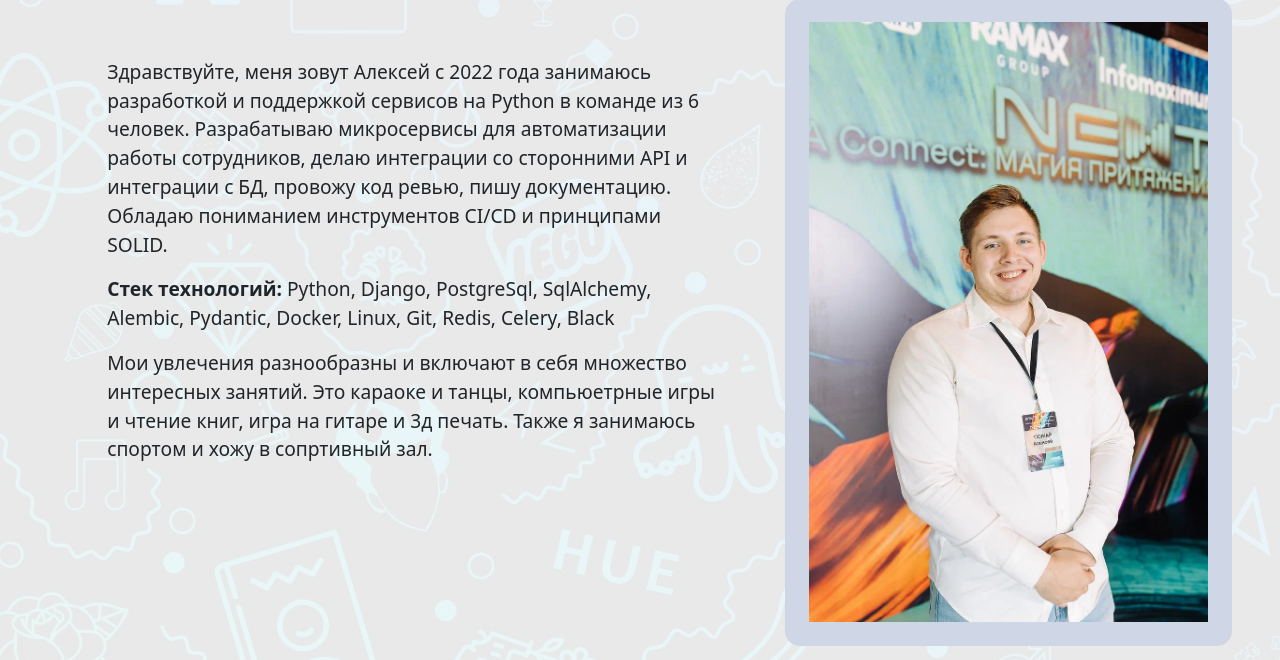
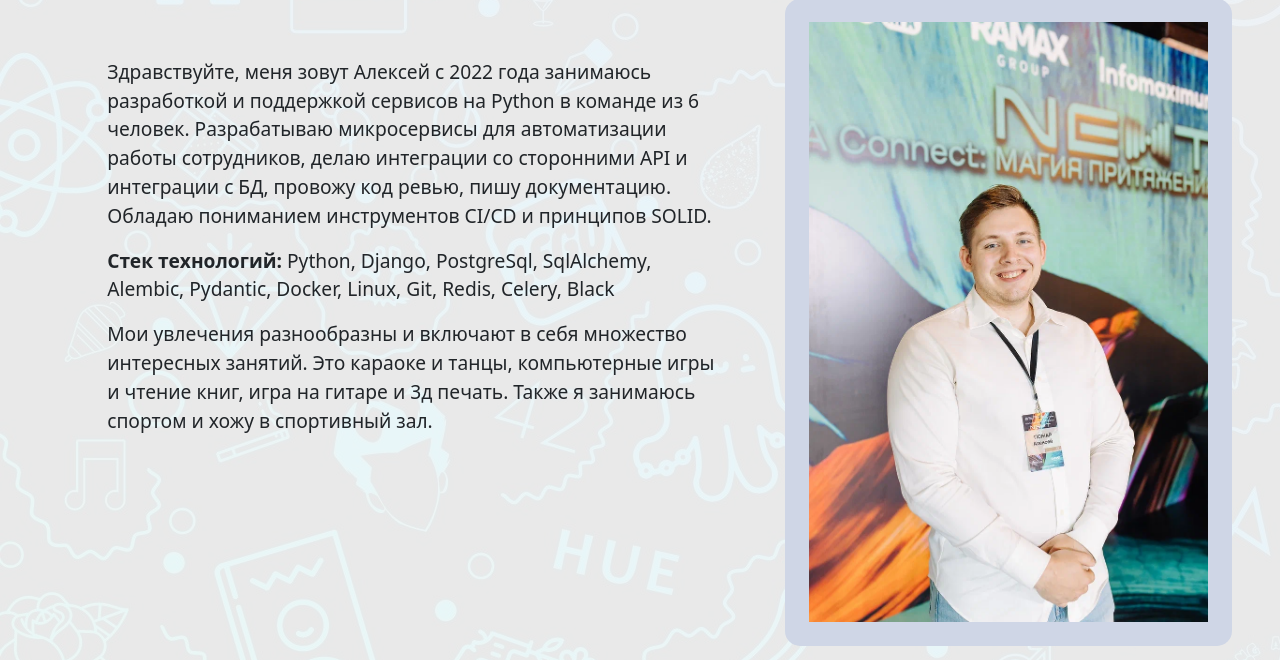
Before and after one commit to lexa946/Alex-Site, a FastAPI app: page /main/ in a window 1280 px wide. Shown: the part 173-833 px from the top of the page. Run offline with FastAPI, Linux system fonts and the light colour scheme; data comes from the database, SQL or seed files in the repository.

Commit message:
Поправил ошибки

```diff
--- a/mainapp/templates/index.html
+++ b/mainapp/templates/index.html
@@ -10,7 +10,7 @@
                 Python в
                 команде из 6 человек. Разрабатываю микросервисы для автоматизации работы сотрудников, делаю интеграции
                 со сторонними API и интеграции с БД, провожу код ревью, пишу документацию. Обладаю пониманием
-                инструментов CI/CD и принципами SOLID.
+                инструментов CI/CD и принципов SOLID.
             </p>
 
             <p><b>Стек технологий:</b> Python, Django, PostgreSql, SqlAlchemy, Alembic, Pydantic, Docker, Linux, Git,
@@ -20,8 +20,8 @@
             <p style="">
             <p>
                 Мои увлечения разнообразны и включают в себя множество интересных занятий. Это караоке и танцы,
-                компьюетрные игры и чтение книг, игра на гитаре и 3д печать. Также я занимаюсь спортом и хожу в
-                сопртивный зал.
+                компьютерные игры и чтение книг, игра на гитаре и 3д печать. Также я занимаюсь спортом и хожу в
+                спортивный зал.
 
             </p>
         </div>
```
